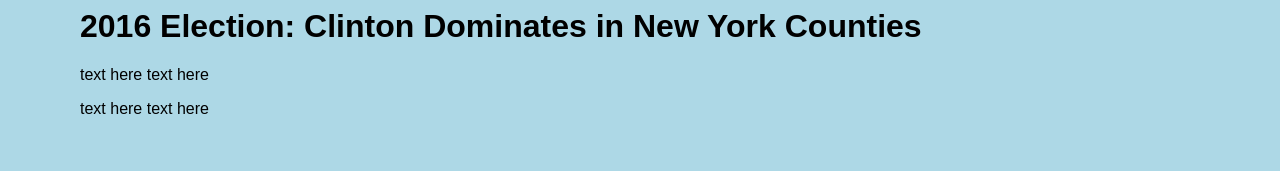
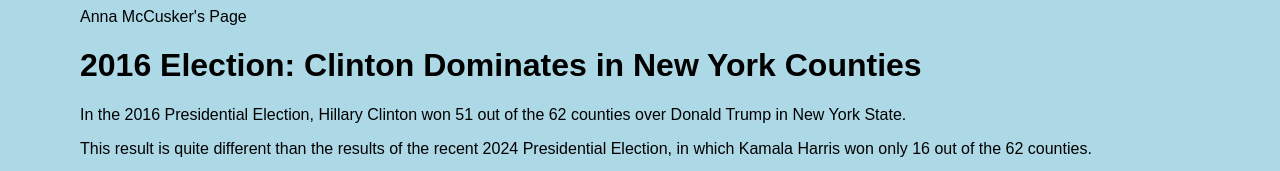
Before and after one commit to aemccusker/aemccusker.github.io, a plain HTML site: page 2016presidentialelection/index.html in a window 1280 px wide. Shown: the top 171 px of the page. Drawn offline with Linux system fonts and the light colour scheme; grey boxes are pictures that could not be loaded.

Commit message:
Update index.html

```diff
--- a/2016presidentialelection/index.html
+++ b/2016presidentialelection/index.html
@@ -4,8 +4,11 @@
         <link rel="stylesheet" href="main.css">
     </head>
     <body>
+        <header>Anna McCusker's Page</header>
         <h1>2016 Election: Clinton Dominates in New York Counties</h1>
-        <p>text here text here</p>
-        <p>text here text here</p>
+        <p>In the 2016 Presidential Election, Hillary Clinton won 51 out of the 62 counties over Donald Trump in New York State.</p>
+        <p>This result is quite different than the results of the recent 2024 Presidential Election, in which Kamala Harris won only 16 out of the 62 counties.</p>
+        <iframe title="2016 New York Presidential Election" aria-label="Map" id="datawrapper-chart-VLW3Z" src="https://datawrapper.dwcdn.net/VLW3Z/2/" scrolling="no" frameborder="0" style="width: 0; min-width: 100% !important; border: none;" height="582" data-external="1"></iframe><script type="text/javascript">!function(){"use strict";window.addEventListener("message",(function(a){if(void 0!==a.data["datawrapper-height"]){var e=document.querySelectorAll("iframe");for(var t in a.data["datawrapper-height"])for(var r=0;r<e.length;r++)if(e[r].contentWindow===a.source){var i=a.data["datawrapper-height"][t]+"px";e[r].style.height=i}}}))}();
+        </script>
     </body>
 </html>
```
